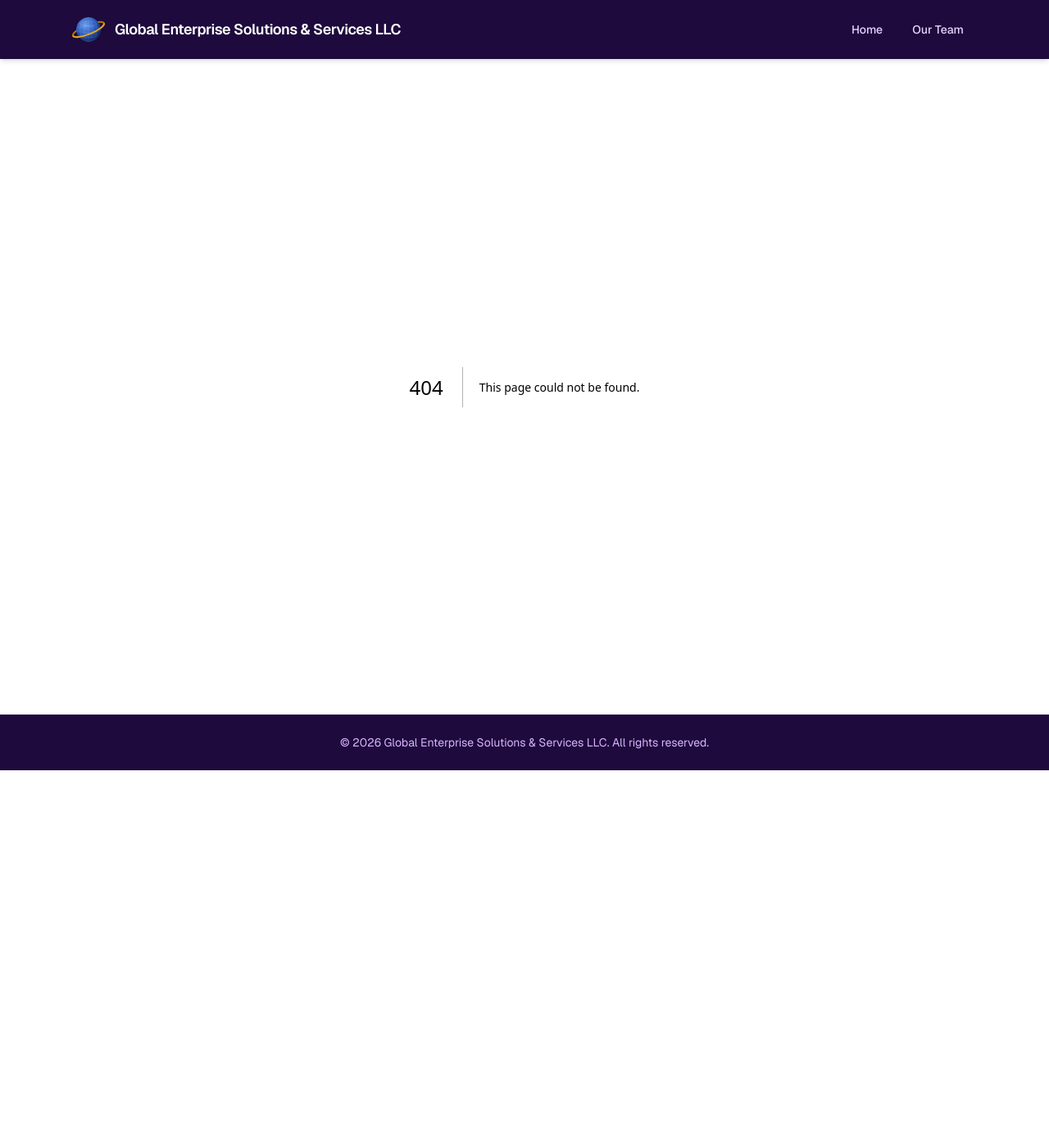
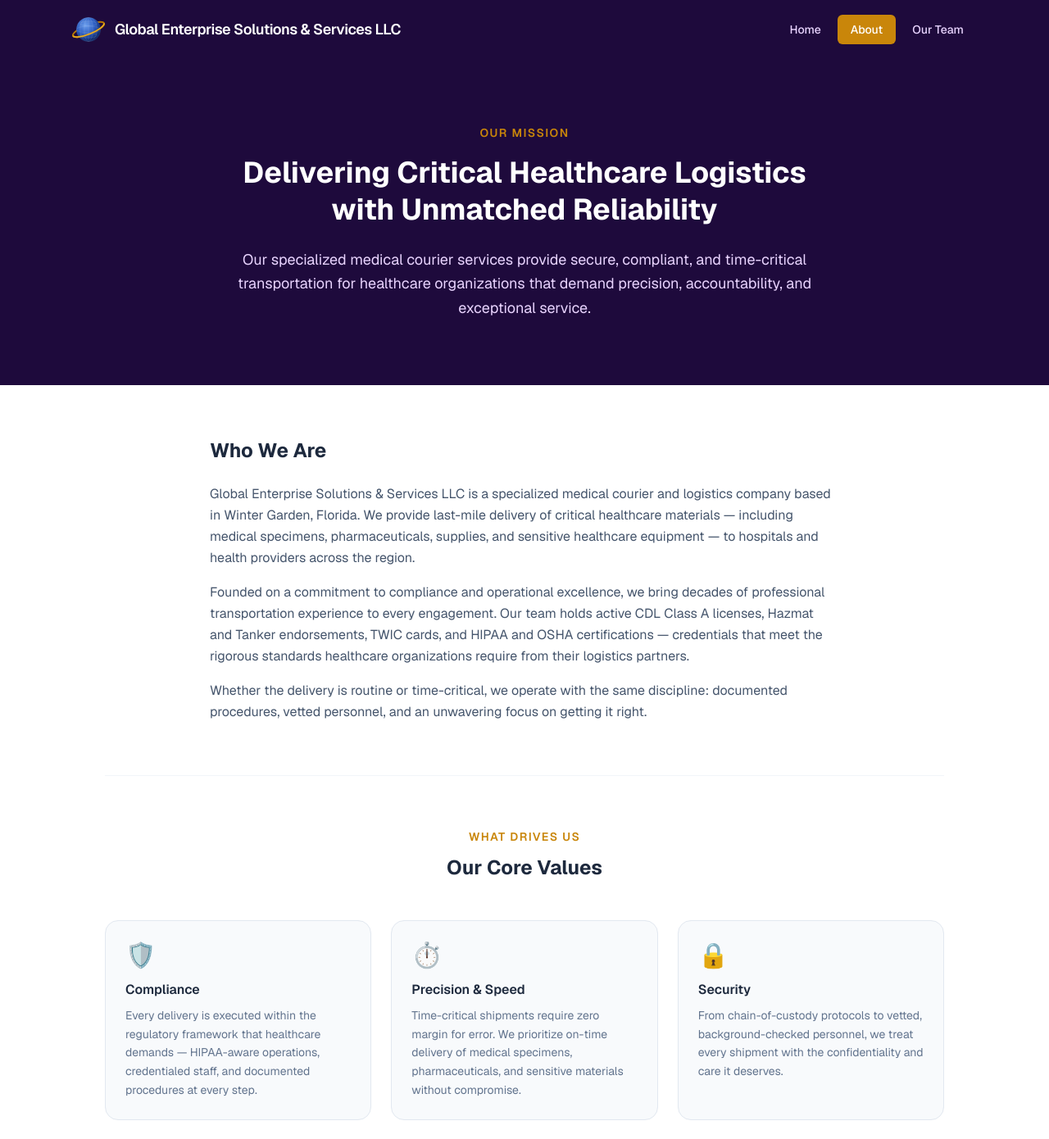
Before and after one commit to steevejoseph/med-services, a Next.js app: page /about in a window 1280 px wide. Before the commit this address had no page. Shown: the top 1390 px of the page at 82% size. Before the commit the page ends 940 px from the top, so only its background shows below. Built offline with nearby package versions, Linux system fonts and the light colour scheme.

Commit message:
Add values and mission statement

```diff
--- /dev/null
+++ b/app/about/page.tsx
@@ -0,0 +1,141 @@
+import type { Metadata } from "next";
+
+export const metadata: Metadata = {
+  title: "About | Global Enterprise Solutions & Services LLC",
+};
+
+const values = [
+  {
+    icon: "🛡️",
+    title: "Compliance",
+    description:
+      "Every delivery is executed within the regulatory framework that healthcare demands — HIPAA-aware operations, credentialed staff, and documented procedures at every step.",
+  },
+  {
+    icon: "⏱️",
+    title: "Precision & Speed",
+    description:
+      "Time-critical shipments require zero margin for error. We prioritize on-time delivery of medical specimens, pharmaceuticals, and sensitive materials without compromise.",
+  },
+  {
+    icon: "🔒",
+    title: "Security",
+    description:
+      "From chain-of-custody protocols to vetted, background-checked personnel, we treat every shipment with the confidentiality and care it deserves.",
+  },
+  {
+    icon: "📋",
+    title: "Accountability",
+    description:
+      "We maintain transparent records, clear communication, and measurable performance — giving healthcare organizations the documentation and confidence they need.",
+  },
+  {
+    icon: "🤝",
+    title: "Reliability",
+    description:
+      "Consistent, dependable service for both routine and urgent deliveries. Healthcare providers count on us because we show up — on time, every time.",
+  },
+  {
+    icon: "⭐",
+    title: "Operational Excellence",
+    description:
+      "We hold ourselves to the highest standards of professional conduct, continuous improvement, and service quality across every engagement.",
+  },
+];
+
+export default function AboutPage() {
+  return (
+    <div>
+      {/* Mission */}
+      <section className="bg-brand-dark text-white py-20 px-6">
+        <div className="max-w-3xl mx-auto text-center">
+          <p className="text-gold text-sm font-semibold uppercase tracking-widest mb-4">
+            Our Mission
+          </p>
+          <h1 className="text-3xl sm:text-4xl font-bold leading-tight mb-6">
+            Delivering Critical Healthcare Logistics with Unmatched Reliability
+          </h1>
+          <p className="text-purple-200 text-lg leading-relaxed">
+            Our specialized medical courier services provide secure, compliant,
+            and time-critical transportation for healthcare organizations that
+            demand precision, accountability, and exceptional service.
+          </p>
+        </div>
+      </section>
+
+      {/* Who we are */}
+      <section className="py-16 px-6 bg-white">
+        <div className="max-w-3xl mx-auto">
+          <h2 className="text-2xl font-bold text-slate-800 mb-6">Who We Are</h2>
+          <div className="space-y-4 text-slate-600 leading-relaxed">
+            <p>
+              Global Enterprise Solutions &amp; Services LLC is a specialized
+              medical courier and logistics company based in Winter Garden,
+              Florida. We provide last-mile delivery of critical healthcare
+              materials — including medical specimens, pharmaceuticals, supplies,
+              and sensitive healthcare equipment — to hospitals and health
+              providers across the region.
+            </p>
+            <p>
+              Founded on a commitment to compliance and operational excellence,
+              we bring decades of professional transportation experience to every
+              engagement. Our team holds active CDL Class A licenses, Hazmat and
+              Tanker endorsements, TWIC cards, and HIPAA and OSHA certifications
+              — credentials that meet the rigorous standards healthcare
+              organizations require from their logistics partners.
+            </p>
+            <p>
+              Whether the delivery is routine or time-critical, we operate with
+              the same discipline: documented procedures, vetted personnel, and
+              an unwavering focus on getting it right.
+            </p>
+          </div>
+        </div>
+      </section>
+
+      {/* Divider */}
+      <div className="h-px bg-slate-100 max-w-5xl mx-auto" />
+
+      {/* Values */}
+      <section className="py-16 px-6 bg-white">
+        <div className="max-w-5xl mx-auto">
+          <div className="text-center mb-12">
+            <p className="text-gold text-sm font-semibold uppercase tracking-widest mb-3">
+              What Drives Us
+            </p>
+            <h2 className="text-2xl font-bold text-slate-800">Our Core Values</h2>
+          </div>
+
+          <div className="grid grid-cols-1 sm:grid-cols-2 lg:grid-cols-3 gap-6">
+            {values.map(({ icon, title, description }) => (
+              <div
+                key={title}
+                className="bg-slate-50 border border-slate-200 rounded-2xl p-6"
+              >
+                <div className="text-3xl mb-3">{icon}</div>
+                <h3 className="font-semibold text-slate-800 mb-2">{title}</h3>
+                <p className="text-slate-500 text-sm leading-relaxed">{description}</p>
+              </div>
+            ))}
+          </div>
+        </div>
+      </section>
+
+      {/* Bottom CTA strip */}
+      <section className="bg-brand py-12 px-6 text-center text-white">
+        <p className="text-lg font-semibold mb-2">
+          Ready to evaluate us as a logistics partner?
+        </p>
+        <p className="text-purple-200 text-sm mb-6">
+          Review our team credentials, certifications, and professional background.
+        </p>
+        <a
+          href="/employees"
+          className="inline-block bg-gold hover:bg-gold-hover text-white font-semibold px-6 py-3 rounded-lg transition-colors"
+        >
+          View Our Team &amp; Credentials
+        </a>
+      </section>
+    </div>
+  );
+}
--- a/components/Nav.tsx
+++ b/components/Nav.tsx
@@ -6,6 +6,7 @@ import GlobeLogo from "./GlobeLogo";
 
 const links = [
   { href: "/", label: "Home" },
+  { href: "/about", label: "About" },
   { href: "/employees", label: "Our Team" },
 ];
 
```
